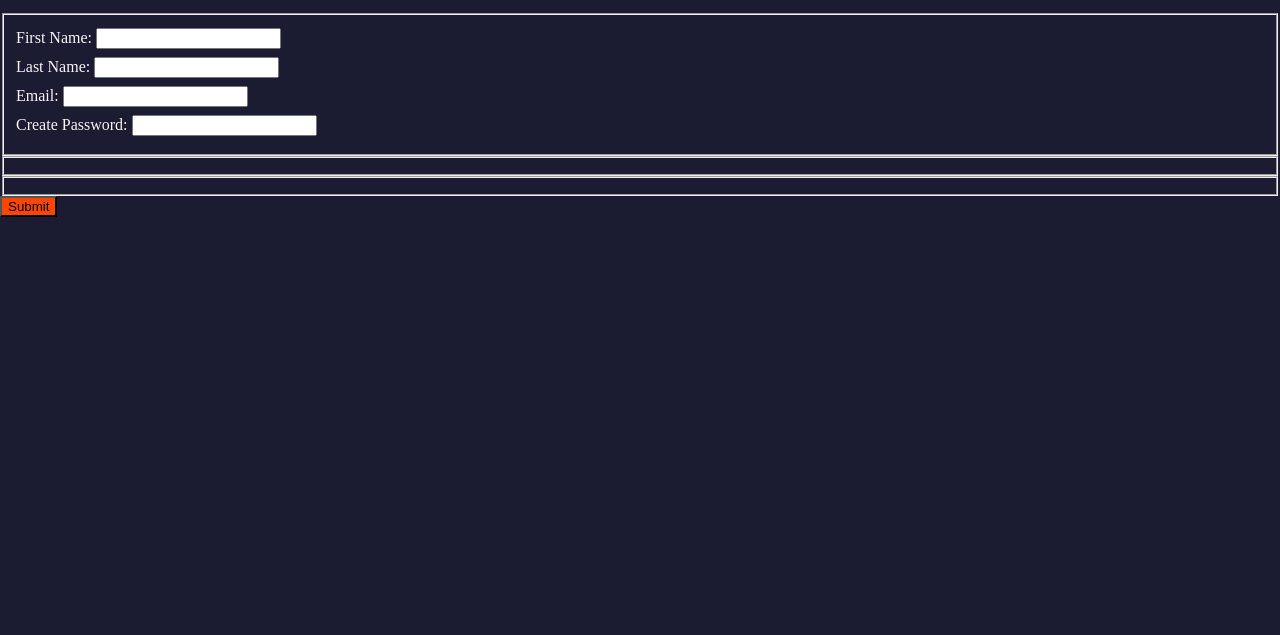
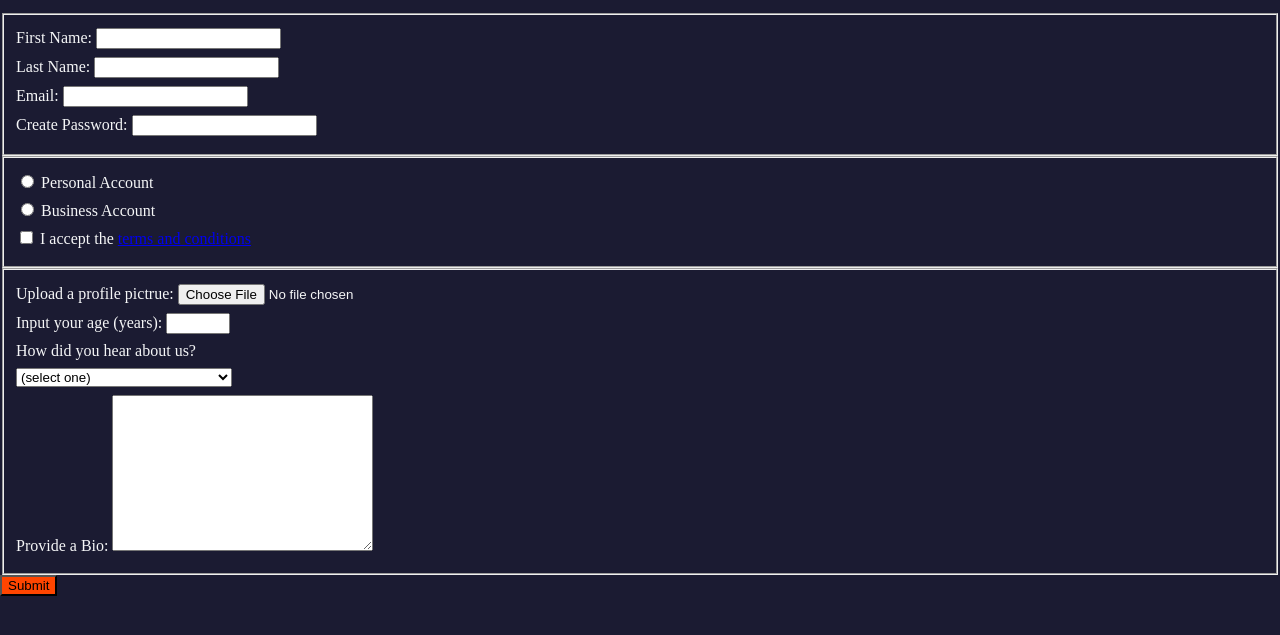
Before and after one commit to bp4924/registration-form, a plain HTML site: page index.html in a window 1280 px wide. Shown: the part 101-736 px from the top of the page. Drawn offline with Linux system fonts and the light colour scheme.

Commit message:
second and third fieldset items

```diff
--- a/index.html
+++ b/index.html
@@ -33,8 +33,43 @@
           />
         </label>
       </fieldset>
-      <fieldset></fieldset>
-      <fieldset></fieldset>
+      <fieldset>
+        <label for="account-type">
+          <input type="radio" name="account-type" /> Personal Account
+        </label>
+        <label for="account-type"
+          ><input type="radio" name="account-type" /> Business Account
+        </label>
+        <label for="terms-and-conditions"
+          ><input type="checkbox" required id="terms-and-conditions" /> I accept
+          the
+          <a href="https://www.freecodecamp.org/news/terms-of-service/">
+            terms and conditions</a
+          >
+        </label>
+      </fieldset>
+      <fieldset>
+        <label for="profile-picture"
+          >Upload a profile pictrue:
+          <input type="file" name="profile-picture" />
+        </label>
+        <label for="age"
+          >Input your age (years):
+          <input type="number" min="13" max="120" />
+        </label>
+        <label for="referrer">How did you hear about us? </label>
+        <select id="referrer">
+          <option value="">(select one)</option>
+          <option value="1">freecodecamp News</option>
+          <option value="2">freecodecamp YouTube Channel</option>
+          <option value="3">freecodecamp Forum</option>
+          <option value="4">Other</option>
+        </select>
+        <label for="bio"
+          >Provide a Bio:
+          <textarea name="bio" id="bio" cols="30" rows="10"></textarea>
+        </label>
+      </fieldset>
       <input id="submit" type="submit" value="Submit" />
     </form>
   </body>
```
Also changed, not shown: 1 other file.
